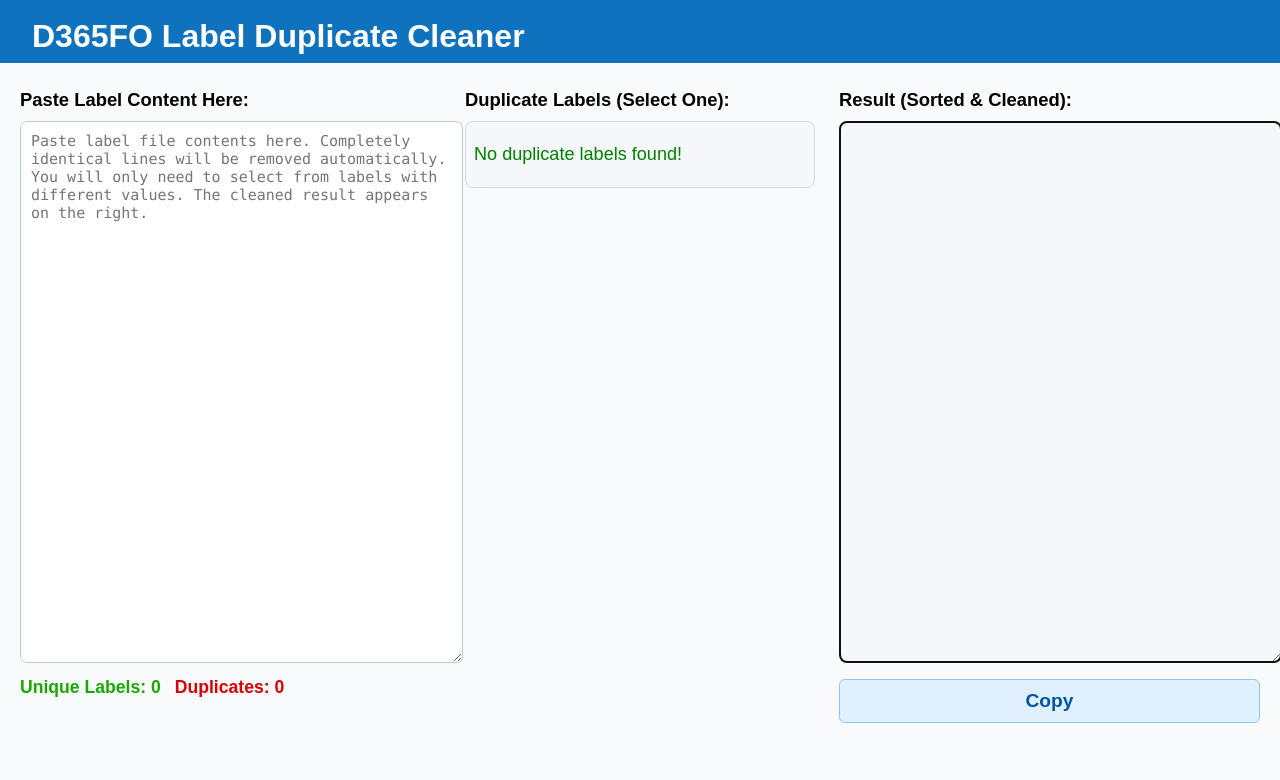
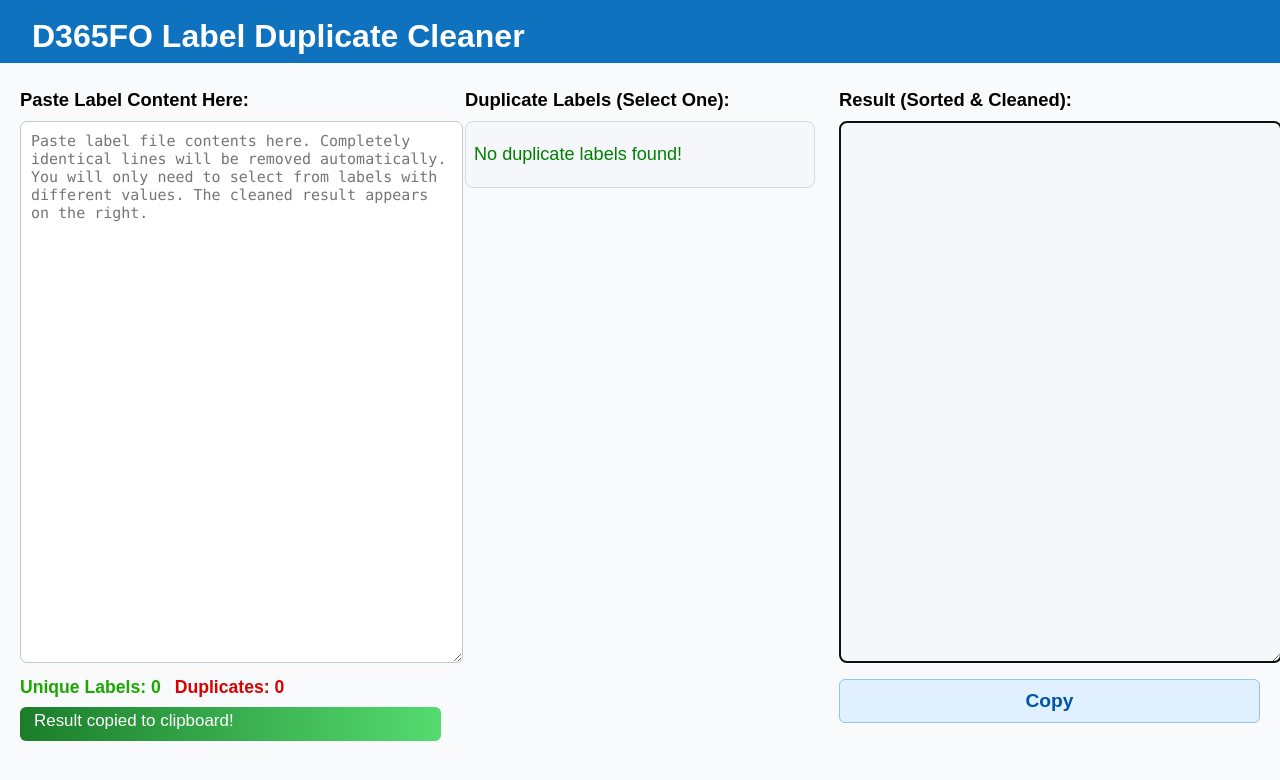
Before and after one commit to afk605/365FOLabelCleaner, a plain HTML site: page index.html in a window 1280 px wide. Both pictures are taken after a click on the button "Copy". Drawn offline with Linux system fonts and the light colour scheme.

Commit message:
Update index.html 3

```diff
--- a/index.html
+++ b/index.html
@@ -21,8 +21,32 @@
         .stats { font-size:1.1rem; margin-top:14px; }
         .stats .unique { color: #1aa800; font-weight: bold;}
         .stats .dups { color: #d90000; font-weight: bold; margin-left: 14px;}
-        .copy-btn { padding:10px 38px; margin-top:16px; background: #e0f0ff; color:#0054a6; border:1.5px solid #8dc7eb; border-radius:6px; font-size:1.2rem; font-weight:bold; cursor:pointer; }
-        .copy-btn:hover { background:#c2e6ff;}
+        .copy-btn { padding:10px 38px; margin-top:16px; background: #e0f0ff; color:#0054a6; border:1.5px solid #8dc7eb; border-radius:6px; font-size:1.2rem; font-weight:bold; cursor:pointer; transition: background 0.25s;}
+        .copy-btn.copied { background: #19bb49; color: white; border-color: #43e079; }
+        .message-fade {
+            min-height: 26px;
+            font-size: 1.06rem;
+            margin-top: 9px;
+            padding: 4px 14px;
+            border-radius: 6px;
+            background: linear-gradient(90deg, #1b7d2a 0%, #55db70 100%);
+            color: #fff;
+            font-weight: 500;
+            display: inline-block;
+            opacity: 1;
+            transition: opacity 0.7s, background 1.2s;
+            pointer-events: none;
+            position: relative;
+            left: 0;
+        }
+        .message-fade.hide {
+            opacity: 0;
+            transition: opacity 0.7s;
+        }
+        .message-fade.light {
+            background: linear-gradient(90deg, #d2fbdc 0%, #e9f7ee 100%);
+            color: #20913e;
+        }
         @media (max-width: 1200px) {
             .container { flex-direction: column;}
             .col.middle { max-width:none; width:100%;}
@@ -40,6 +64,7 @@
             <div class="panel-header">Paste Label Content Here:</div>
             <textarea id="input" placeholder="Paste label file contents here. Completely identical lines will be removed automatically. You will only need to select from labels with different values. The cleaned result appears on the right."></textarea>
             <div class="stats" id="stats"></div>
+            <div id="message" class="message-fade" style="opacity:0;"></div>
         </div>
         <!-- Middle (duplicates) -->
         <div class="col middle">
@@ -50,7 +75,7 @@
         <div class="col">
             <div class="panel-header">Result (Sorted & Cleaned):</div>
             <textarea class="result-area" id="output" readonly></textarea>
-            <button class="copy-btn" onclick="copyResult()">Copy</button>
+            <button class="copy-btn" id="copyBtn" onclick="copyResult()">Copy</button>
         </div>
     </div>
     <script>
@@ -58,6 +83,8 @@
         const outputEl = document.getElementById('output');
         const dupListEl = document.getElementById('dupList');
         const statsEl = document.getElementById('stats');
+        const messageEl = document.getElementById('message');
+        const copyBtn = document.getElementById('copyBtn');
 
         let duplicateChoices = {}; // labelName: selected index
 
@@ -166,10 +193,25 @@
             const dups = Object.values(labelMap).filter(x => x.length > 1).length;
             statsEl.innerHTML =
                 `<span class="unique">Unique Labels: ${total}</span>` +
-                `<span class="dups">Duplicates: ${dups}</span>` +
-                (dedupedRemoved > 0 ?
-                    `<br><span style="color:#ca7e00;font-size:0.98rem;">${dedupedRemoved} completely identical lines were automatically removed. You can clean up labels with different values using the selection panel.</span>`
-                    : '');
+                `<span class="dups">Duplicates: ${dups}</span>`;
+        }
+
+        // Show fade-out message with background animation
+        function showMessage(msg, duration=1500) {
+            messageEl.innerText = msg;
+            messageEl.style.opacity = "1";
+            messageEl.classList.remove("hide", "light");
+            // Start with dark background
+            messageEl.style.background = "linear-gradient(90deg, #1b7d2a 0%, #55db70 100%)";
+            messageEl.style.color = "#fff";
+            // After 300ms, switch to light background
+            setTimeout(() => {
+                messageEl.classList.add("light");
+            }, 300);
+            clearTimeout(messageEl._timeout);
+            messageEl._timeout = setTimeout(() => {
+                messageEl.classList.add("hide");
+            }, duration);
         }
 
         // All-in-one update function
@@ -180,7 +222,7 @@
             if(deduped.removed > 0) {
                 inputEl.value = deduped.lines.join('\n');
                 lines = deduped.lines;
-                setTimeout(()=>alert(`${deduped.removed} completely identical lines were automatically removed.\nYou can clean up labels with different values using the selection panel.`),50);
+                showMessage(`${deduped.removed} completely identical lines were removed.`, 1600);
             }
             const labelMap = parseLabels(lines);
             buildDuplicatePanel(labelMap);
@@ -188,11 +230,17 @@
             buildStats(labelMap, deduped.removed);
         }
 
-        // Copy result to clipboard
+        // Copy result to clipboard with visual feedback
         function copyResult() {
             outputEl.select();
             document.execCommand('copy');
-            alert('Result copied to clipboard!');
+            copyBtn.innerText = "Copied!";
+            copyBtn.classList.add("copied");
+            setTimeout(() => {
+                copyBtn.innerText = "Copy";
+                copyBtn.classList.remove("copied");
+            }, 900);
+            showMessage("Result copied to clipboard!", 950);
         }
 
         // React to input
```
